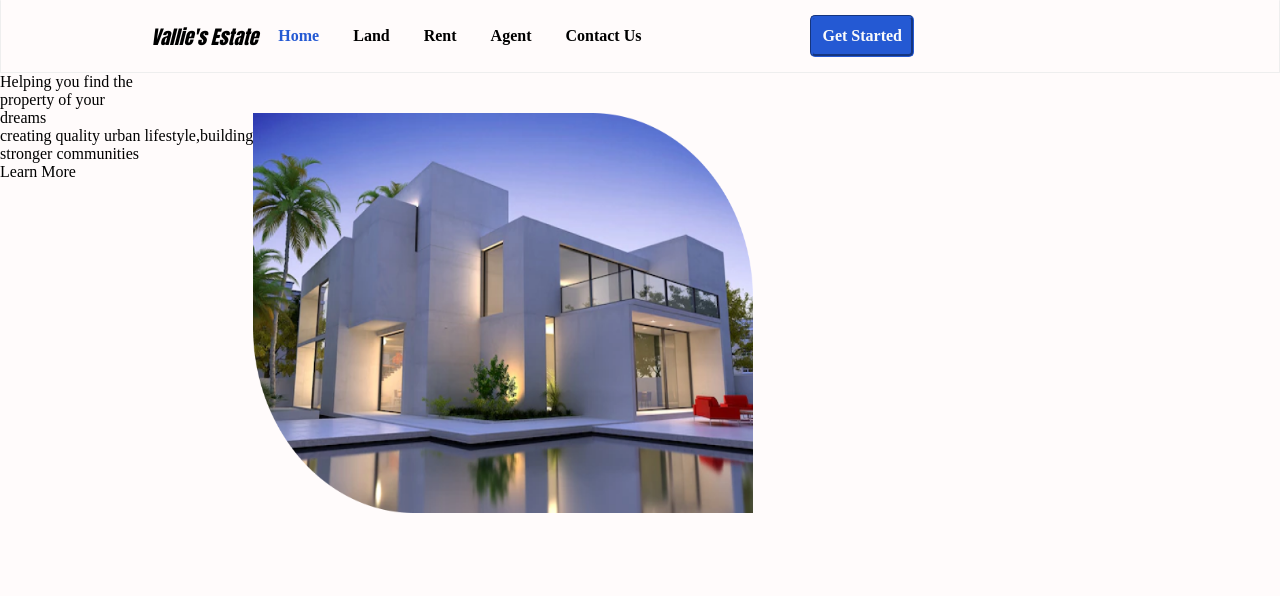
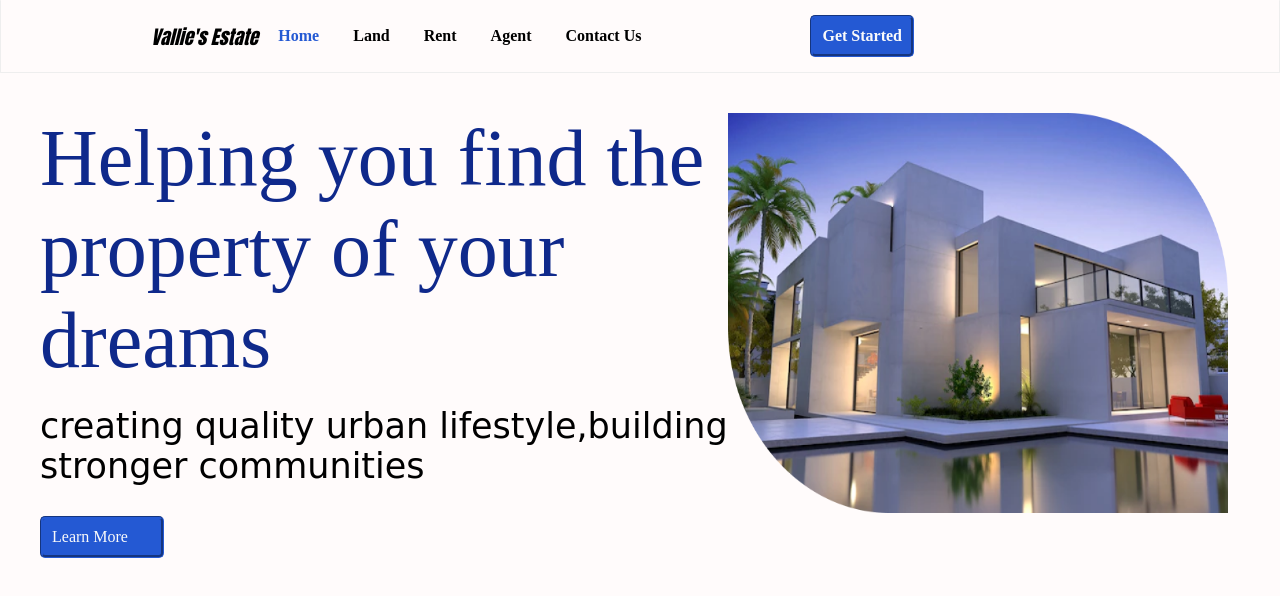
Before and after one commit to kristinenyaga/realestate, a plain HTML site: page index.html in a window 1280 px wide. Drawn offline with Linux system fonts and the light colour scheme; files whose address does not match are found by name.

Commit message:
Styling the first section of my webpage

```diff
--- a/index.css
+++ b/index.css
@@ -63,3 +63,30 @@
     margin-left: 50px;
 
  }
+ #title1{
+    color: #0F298B;
+    font-size: 5em;
+    margin-top: 40px;
+    margin-left: 40px;
+
+ }
+ #title2{
+    font-size: 35px;
+    font-weight: 100px;
+    font-family: cursive;
+    margin-left: 40px;
+    margin-top: 20px;
+
+ }
+ #lnmore{
+    border-style: groove;
+    background-color: #2459D3;
+    border-radius: 5px;
+    border-color: #2459D3;
+    color: #FAFAFA;
+    padding: 9px;
+    font-weight: 500;
+    width: 100px;
+    margin-top: 30px;
+    margin-left: 40px;
+ }
```
